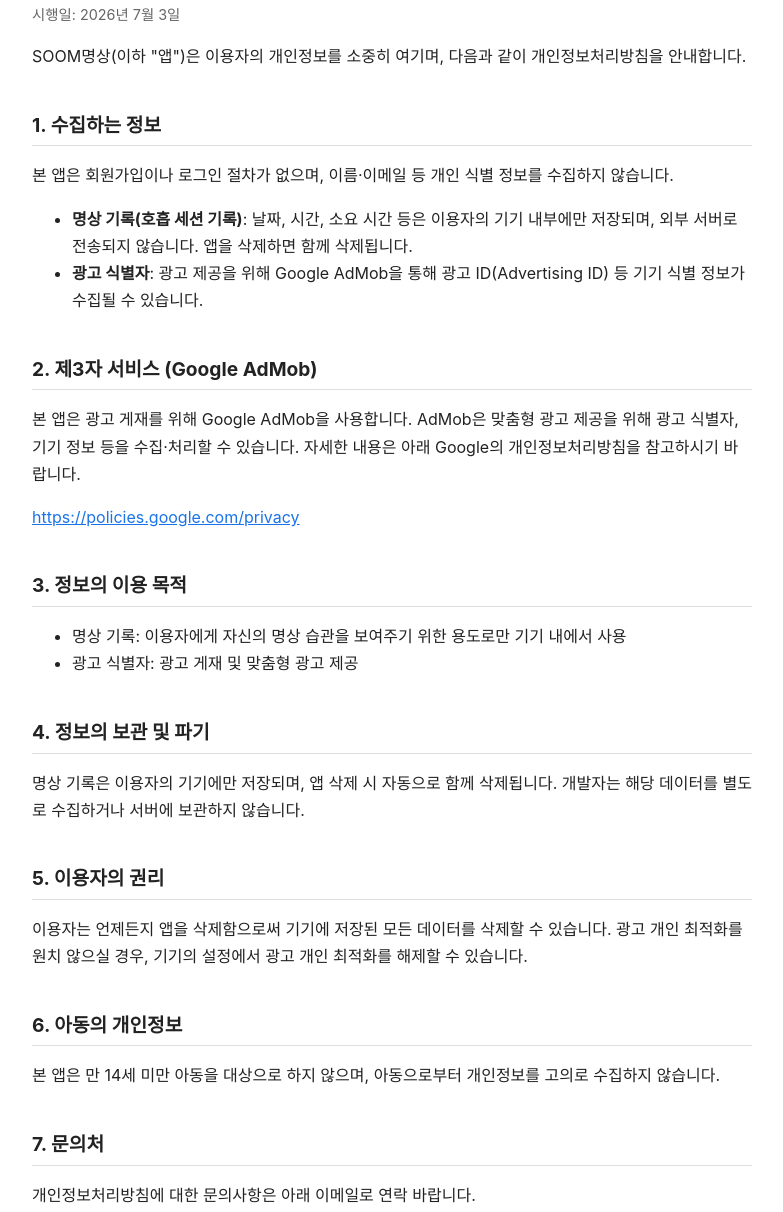
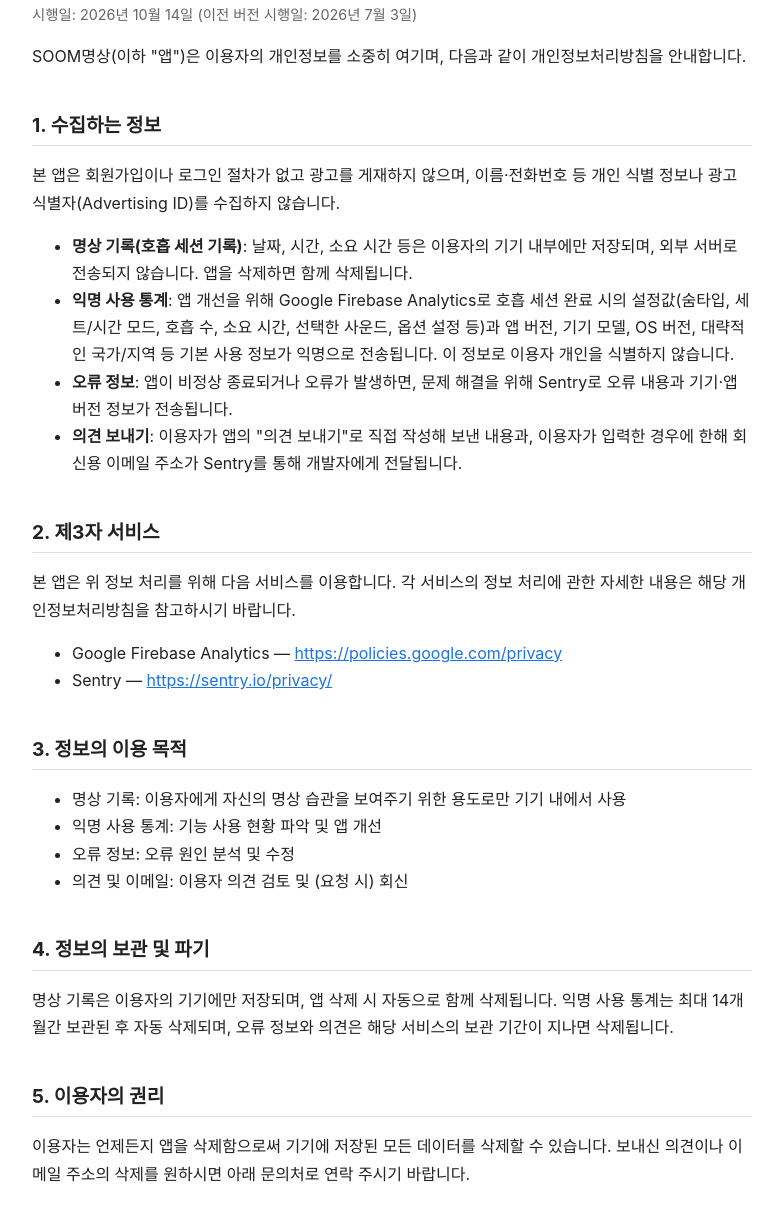
Before and after one commit to okyoung2/soom-privacy-policy, a plain HTML site: page index.html in a window 1280 px wide. Shown: the part 98-1310 px from the top of the page, without its empty margins (248-1031 px from the left). Drawn offline with Linux system fonts and the light colour scheme.

Commit message:
개인정보처리방침 갱신: 광고 제거, Firebase Analytics·Sentry 기재 (시행일 2026-10-14)
Co-Authored-By: Claude Opus 5.5 <noreply@anthropic.com>
Claude-Session: https://claude.ai/code/session_015AmMbhryeevCUkQR8L9yjZ

```diff
--- a/index.html
+++ b/index.html
@@ -14,32 +14,39 @@
 </head>
 <body>
 <h1>개인정보처리방침</h1>
-<p class="updated">시행일: 2026년 7월 3일</p>
+<p class="updated">시행일: 2026년 10월 14일 (이전 버전 시행일: 2026년 7월 3일)</p>
 
 <p>SOOM명상(이하 "앱")은 이용자의 개인정보를 소중히 여기며, 다음과 같이 개인정보처리방침을 안내합니다.</p>
 
 <h2>1. 수집하는 정보</h2>
-<p>본 앱은 회원가입이나 로그인 절차가 없으며, 이름·이메일 등 개인 식별 정보를 수집하지 않습니다.</p>
+<p>본 앱은 회원가입이나 로그인 절차가 없고 광고를 게재하지 않으며, 이름·전화번호 등 개인 식별 정보나 광고 식별자(Advertising ID)를 수집하지 않습니다.</p>
 <ul>
   <li><strong>명상 기록(호흡 세션 기록)</strong>: 날짜, 시간, 소요 시간 등은 이용자의 기기 내부에만 저장되며, 외부 서버로 전송되지 않습니다. 앱을 삭제하면 함께 삭제됩니다.</li>
-  <li><strong>광고 식별자</strong>: 광고 제공을 위해 Google AdMob을 통해 광고 ID(Advertising ID) 등 기기 식별 정보가 수집될 수 있습니다.</li>
+  <li><strong>익명 사용 통계</strong>: 앱 개선을 위해 Google Firebase Analytics로 호흡 세션 완료 시의 설정값(숨타입, 세트/시간 모드, 호흡 수, 소요 시간, 선택한 사운드, 옵션 설정 등)과 앱 버전, 기기 모델, OS 버전, 대략적인 국가/지역 등 기본 사용 정보가 익명으로 전송됩니다. 이 정보로 이용자 개인을 식별하지 않습니다.</li>
+  <li><strong>오류 정보</strong>: 앱이 비정상 종료되거나 오류가 발생하면, 문제 해결을 위해 Sentry로 오류 내용과 기기·앱 버전 정보가 전송됩니다.</li>
+  <li><strong>의견 보내기</strong>: 이용자가 앱의 "의견 보내기"로 직접 작성해 보낸 내용과, 이용자가 입력한 경우에 한해 회신용 이메일 주소가 Sentry를 통해 개발자에게 전달됩니다.</li>
 </ul>
 
-<h2>2. 제3자 서비스 (Google AdMob)</h2>
-<p>본 앱은 광고 게재를 위해 Google AdMob을 사용합니다. AdMob은 맞춤형 광고 제공을 위해 광고 식별자, 기기 정보 등을 수집·처리할 수 있습니다. 자세한 내용은 아래 Google의 개인정보처리방침을 참고하시기 바랍니다.</p>
-<p><a href="https://policies.google.com/privacy" target="_blank">https://policies.google.com/privacy</a></p>
+<h2>2. 제3자 서비스</h2>
+<p>본 앱은 위 정보 처리를 위해 다음 서비스를 이용합니다. 각 서비스의 정보 처리에 관한 자세한 내용은 해당 개인정보처리방침을 참고하시기 바랍니다.</p>
+<ul>
+  <li>Google Firebase Analytics — <a href="https://policies.google.com/privacy" target="_blank">https://policies.google.com/privacy</a></li>
+  <li>Sentry — <a href="https://sentry.io/privacy/" target="_blank">https://sentry.io/privacy/</a></li>
+</ul>
 
 <h2>3. 정보의 이용 목적</h2>
 <ul>
   <li>명상 기록: 이용자에게 자신의 명상 습관을 보여주기 위한 용도로만 기기 내에서 사용</li>
-  <li>광고 식별자: 광고 게재 및 맞춤형 광고 제공</li>
+  <li>익명 사용 통계: 기능 사용 현황 파악 및 앱 개선</li>
+  <li>오류 정보: 오류 원인 분석 및 수정</li>
+  <li>의견 및 이메일: 이용자 의견 검토 및 (요청 시) 회신</li>
 </ul>
 
 <h2>4. 정보의 보관 및 파기</h2>
-<p>명상 기록은 이용자의 기기에만 저장되며, 앱 삭제 시 자동으로 함께 삭제됩니다. 개발자는 해당 데이터를 별도로 수집하거나 서버에 보관하지 않습니다.</p>
+<p>명상 기록은 이용자의 기기에만 저장되며, 앱 삭제 시 자동으로 함께 삭제됩니다. 익명 사용 통계는 최대 14개월간 보관된 후 자동 삭제되며, 오류 정보와 의견은 해당 서비스의 보관 기간이 지나면 삭제됩니다.</p>
 
 <h2>5. 이용자의 권리</h2>
-<p>이용자는 언제든지 앱을 삭제함으로써 기기에 저장된 모든 데이터를 삭제할 수 있습니다. 광고 개인 최적화를 원치 않으실 경우, 기기의 설정에서 광고 개인 최적화를 해제할 수 있습니다.</p>
+<p>이용자는 언제든지 앱을 삭제함으로써 기기에 저장된 모든 데이터를 삭제할 수 있습니다. 보내신 의견이나 이메일 주소의 삭제를 원하시면 아래 문의처로 연락 주시기 바랍니다.</p>
 
 <h2>6. 아동의 개인정보</h2>
 <p>본 앱은 만 14세 미만 아동을 대상으로 하지 않으며, 아동으로부터 개인정보를 고의로 수집하지 않습니다.</p>
```
